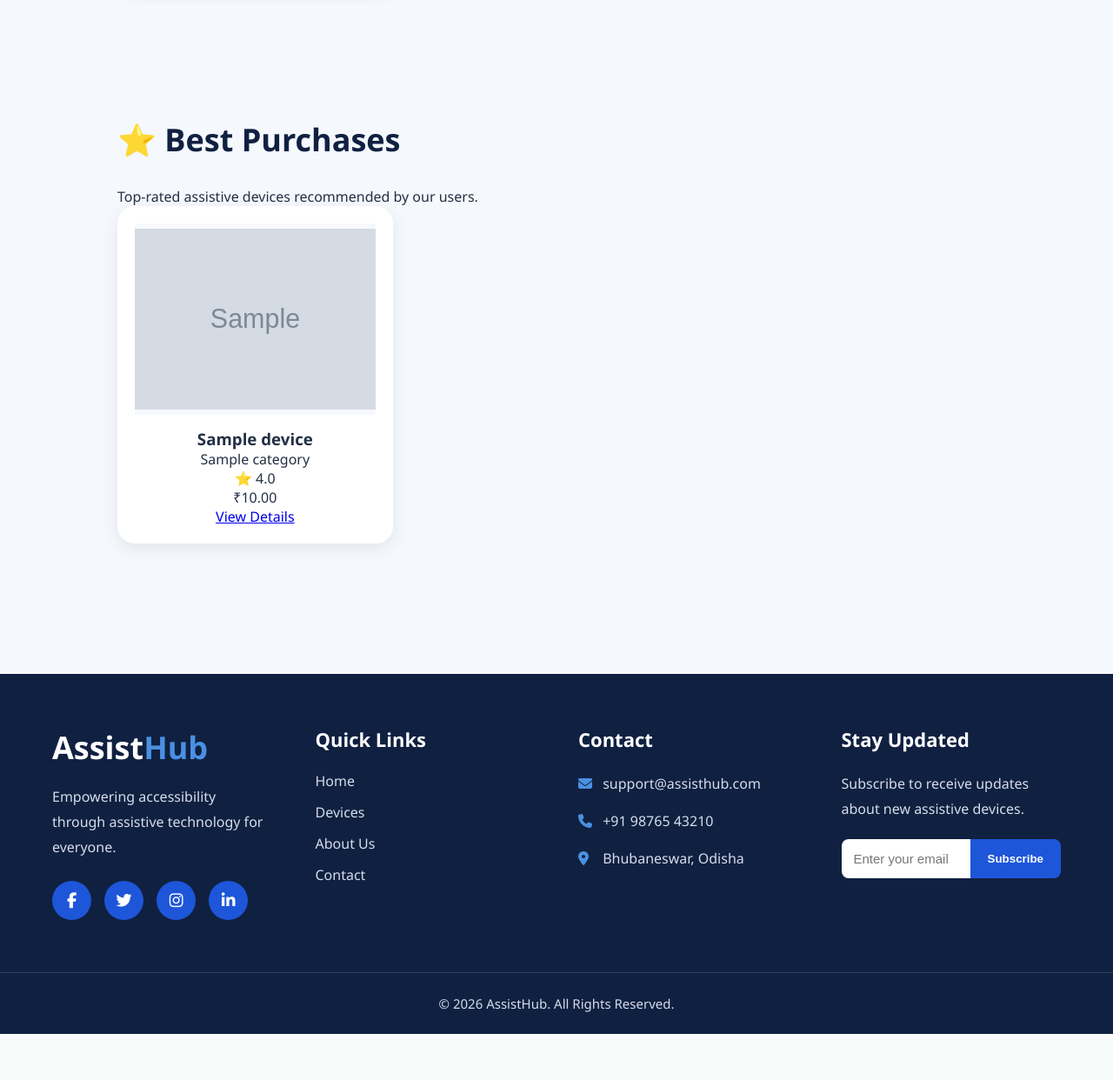
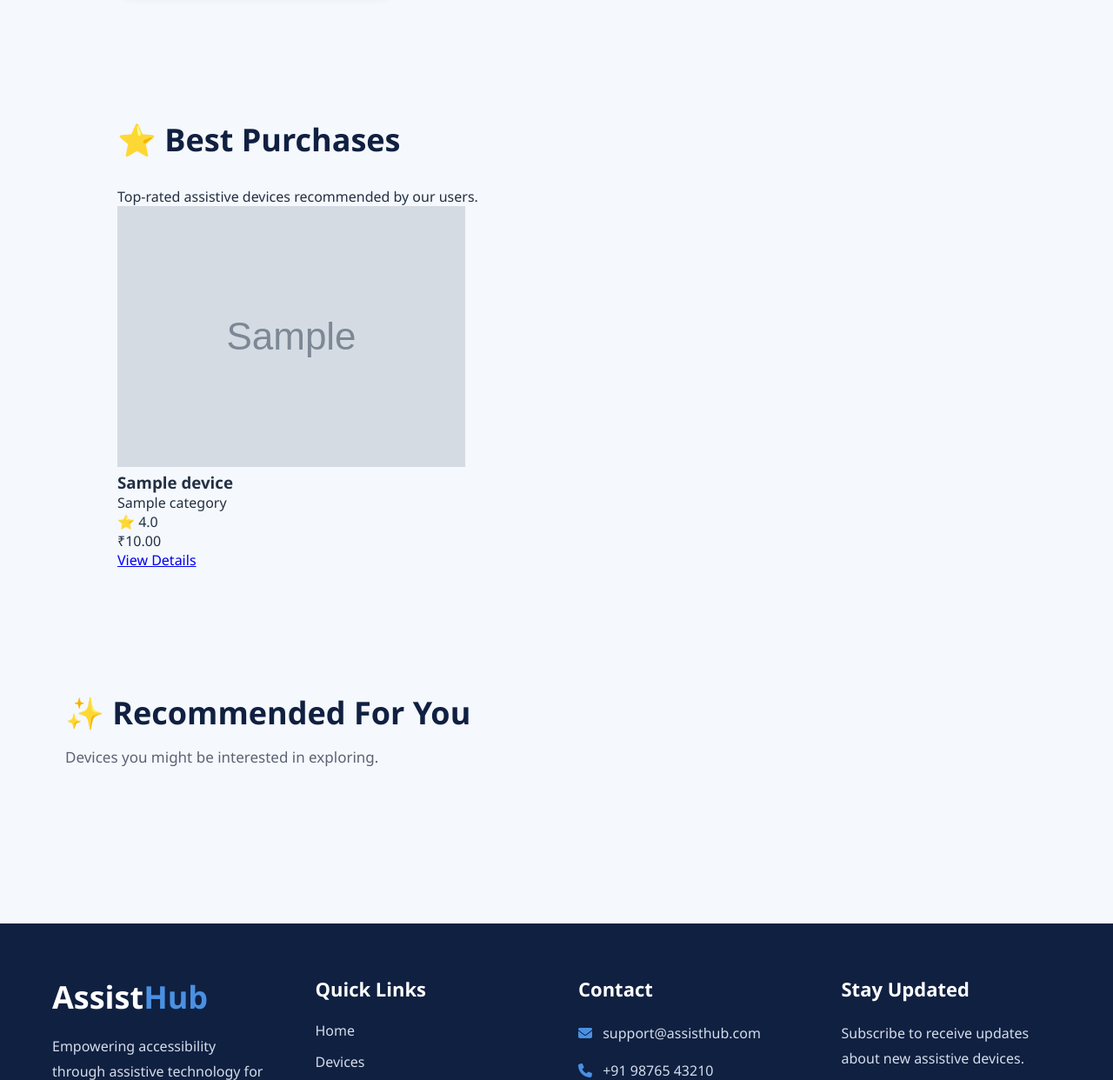
Before and after one commit to adyashamohanty2014-svg/AssistHub, a Django app: page / in a window 1280 px wide. Shown: the part 856-2098 px from the top of the page at 87% size. Before the commit the page ends 2045 px from the top, so only its background shows below. Run offline with Django 5.2, Linux system fonts and the light colour scheme; tables that the repository leaves empty hold one stand-in row (values such as "Sample post"); grey boxes marked "Sample" are stand-in pictures.

Commit message:
Updated AssistHub updated review page css and added recommendation

```diff
--- a/products/templates/products/home.html
+++ b/products/templates/products/home.html
@@ -86,5 +86,52 @@
 {% endfor %}
     </div>
 </section>
+<section class="recommended-section">
+
+    <h2>✨ Recommended For You</h2>
+
+    <p>
+        Devices you might be interested in exploring.
+    </p>
+
+    <div class="best-device-grid">
+
+        {% for device in recommended_devices %}
+
+        <div class="best-card">
+
+            <div class="image-wrapper">
+                {% if device.image %}
+                    <img src="{{ device.image.url }}"
+                         alt="{{ device.name }}">
+                {% endif %}
+            </div>
+
+            <h3>{{ device.name }}</h3>
+
+            <span class="category">
+                {{ device.category }}
+            </span>
+
+            <p class="rating">
+                ⭐ {{ device.average_rating }}
+            </p>
+
+            <p class="price">
+                ₹{{ device.price }}
+            </p>
+
+            <a href="{% url 'device_detail' device.id %}"
+               class="view-btn">
+                View Details
+            </a>
+
+        </div>
+
+        {% endfor %}
+
+    </div>
+
+</section>
 
 {% endblock %}
--- a/products/views.py
+++ b/products/views.py
@@ -7,24 +7,38 @@
 from django.db.models import Q
 from django.contrib import messages
 from .models import Device
+from django.contrib.auth.decorators import login_required
+from .models import Device, Wishlist
 #Home page
 def home(request):
     categories = Category.objects.all()
-    devices = list(Device.objects.all())
 
-    # Sort devices by average rating (highest first)
-    devices.sort(
+    # Only devices that have at least one review
+    reviewed_devices = [
+        device
+        for device in Device.objects.all()
+        if device.review_set.exists()
+    ]
+
+    # Sort by average rating
+    reviewed_devices.sort(
         key=lambda x: x.average_rating(),
         reverse=True
     )
-    # Take only the top 3
-    best_devices = devices[:3]
+
+    # Top 3 rated devices
+    best_devices = reviewed_devices[:3]
+
+    # Next 4 devices as recommendations
+    recommended_devices = reviewed_devices[3:7]
+
     return render(
         request,
         "products/home.html",
         {
             "categories": categories,
             "best_devices": best_devices,
+            "recommended_devices": recommended_devices,
         },
     )
 
--- a/static/css/home.css
+++ b/static/css/home.css
@@ -244,37 +244,40 @@
     object-fit: contain;
 }
 
-/* ==========================
-      BEST PURCHASES
-========================== */
-.best-device-grid {
-    display: grid;
-    grid-template-columns: repeat(auto-fill, minmax(280px, 1fr));
-    gap: 30px;
+/* ======================
+   RECOMMENDED SECTION
+====================== */
+
+.recommended-section {
+    padding: 70px 35px;
 }
 
-.best-card {
-    background: white;
-    border-radius: 20px;
-    overflow: hidden;
-    box-shadow: 0 6px 20px rgba(0,0,0,0.08);
-    padding: 20px;
-    text-align: center;
+.recommended-section h2 {
+    font-size: 36px;
+    color: #102041;
+    margin-bottom: 15px;
 }
 
-.image-wrapper {
-    width: 100%;
-    height: 220px;          /* EVERY product gets exactly 220px */
-    display: flex;
-    justify-content: center;
-    align-items: center;
-    background: #f7f9fc;
-    margin-bottom: 15px;
-    overflow: hidden;
+.recommended-section p {
+    color: #5a6475;
+    margin-bottom: 30px;
+    font-size: 17px;
 }
+@media(max-width:600px){
 
-.image-wrapper img {
-    width: 100%;
-    height: 100%;
-    object-fit: contain;    /* Preserve aspect ratio */
+    .home-hero h1{
+        font-size:34px;
+    }
+
+    .category-grid{
+        grid-template-columns:1fr;
+    }
+
+    .categories,
+    .best-purchases,
+    .recommended-section,   /* ADD THIS */
+    .home-hero{
+        padding-left:20px;
+        padding-right:20px;
+    }
 }
```
Also changed, not shown: products/templates/products/my_reviews.html (+40 -7 lines), static/css/my_review.css (+150 -17 lines).
